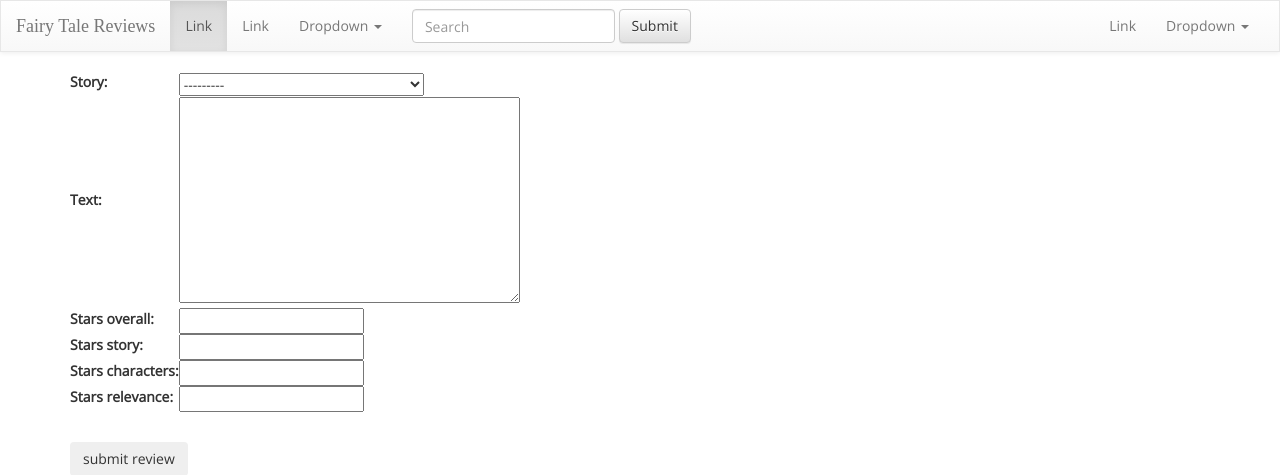
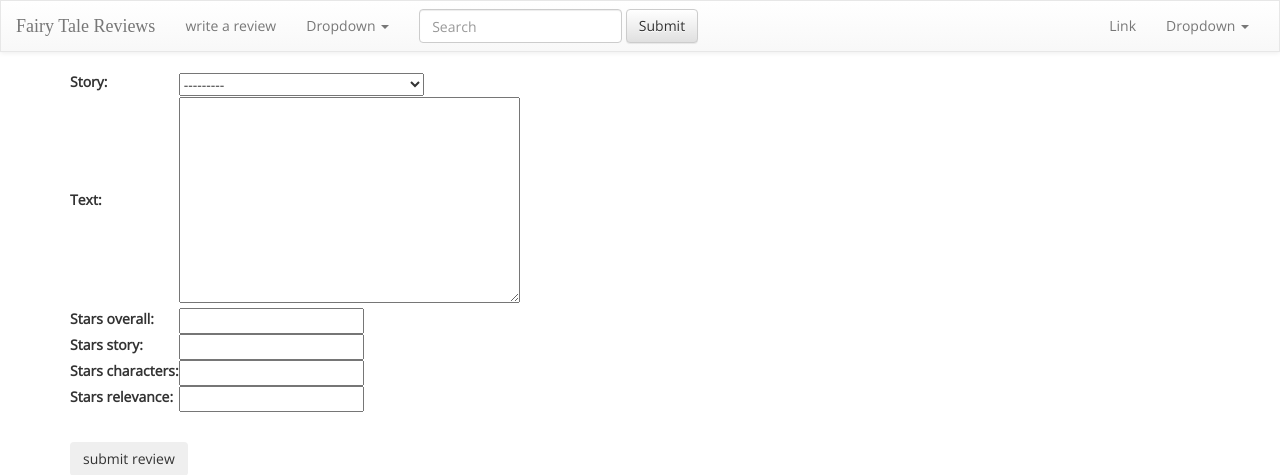
Before and after one commit to eleanorstrib/djangocon_registration_talk, a Django app: page /write_review/ in a window 1280 px wide. Shown: the top 475 px of the page. Run offline with Django 3.2, Linux system fonts and the light colour scheme; some libraries are stand-ins or nearby versions; some web fonts are replaced.

```diff
--- a/djangocon/reviews/templates/base.html
+++ b/djangocon/reviews/templates/base.html
@@ -37,8 +37,8 @@
       <!-- Collect the nav links, forms, and other content for toggling -->
       <div class="collapse navbar-collapse" id="bs-example-navbar-collapse-1">
         <ul class="nav navbar-nav">
-          <li class="active"><a href="#">Link <span class="sr-only">(current)</span></a></li>
-          <li><a href="#">Link</a></li>
+
+          <li><a href="{% url 'write_review' %}">write a review</a></a></li>
           <li class="dropdown">
             <a href="#" class="dropdown-toggle" data-toggle="dropdown" role="button" aria-haspopup="true" aria-expanded="false">Dropdown <span class="caret"></span></a>
             <ul class="dropdown-menu">
--- a/djangocon/reviews/templates/reviews/all_reviews.html
+++ b/djangocon/reviews/templates/reviews/all_reviews.html
@@ -11,7 +11,7 @@
 		<div class="col-md-2">
 			<span class="glyphicon glyphicon-star"></span>
 			{{ review.stars_overall }}
-			{{ review.title }}
+			{{ review.get_story_display }}
 		</div>
 		{% endfor %}
 
```
